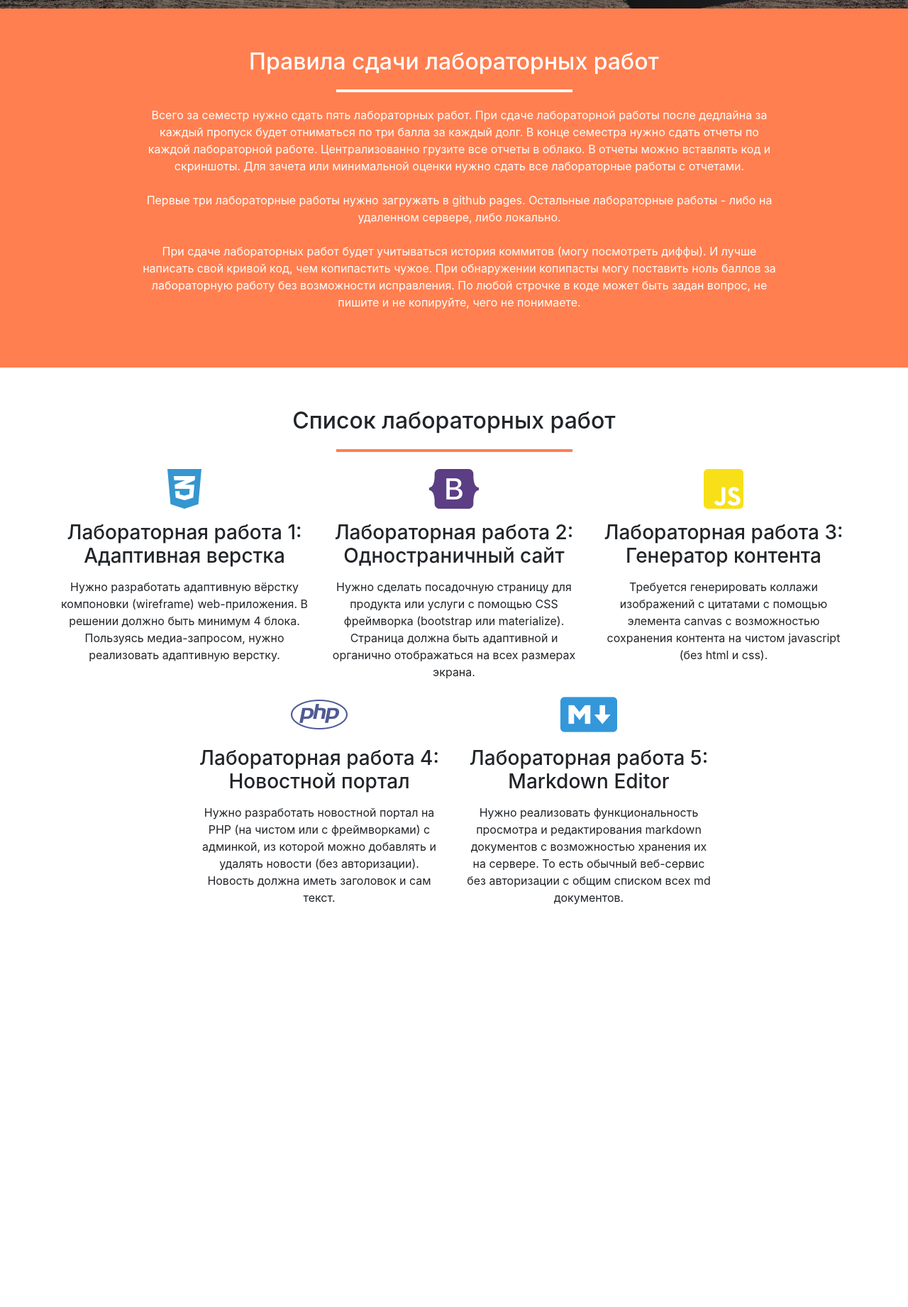
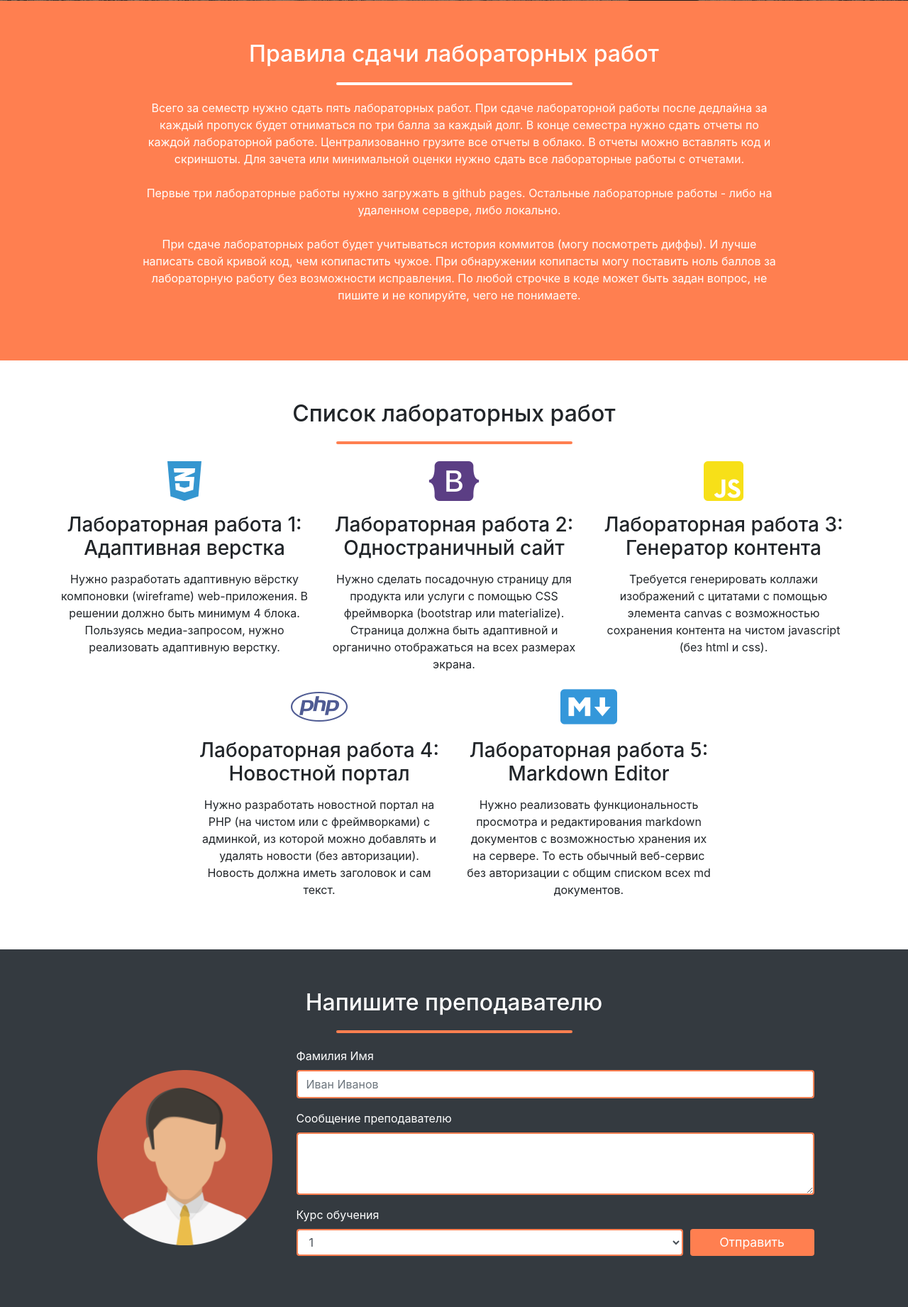
Before and after one commit to alexgelshtein/olezhko9.github.io, a PHP site: the page made by lab 2/index.html in a window 1280 px wide. Shown: the part 807-2649 px from the top of the page at 71% size. Before the commit the page ends 2082 px from the top, so only its background shows below. Run offline with PHP 8.4, Linux system fonts and the light colour scheme; some libraries are stand-ins or nearby versions.

Commit message:
content section completed

```diff
--- a/lab 2/index.html
+++ b/lab 2/index.html
@@ -34,7 +34,7 @@
                     <ul class="navbar-nav ml-auto">
                         <li class="nav-item"><a href="#description" class="nav-link active">Описание</a></li>
                         <li class="nav-item"><a href="#labs" class="nav-link">Лабораторные</a></li>
-                        <li class="nav-item"><a href="" class="nav-link">Преподаватель</a></li>
+                        <li class="nav-item"><a href="#contact" class="nav-link">Преподаватель</a></li>
                     </ul>
                 </div>
             </div>
@@ -47,7 +47,7 @@
                     <h1 class="text-uppercase"><b>Веб разработка в университете информационных технологий, механики и оптики</b></h1>
                     <hr class="decor-hr">
                     <p>Всего за семестр нужно сдать пять лабораторных работ. При сдаче лабораторной работы после дедлайна за каждый пропуск будет отниматься по три балла за каждый долг.</p>
-                    <a href="#description" class="btn btn-header">Перейти к курсу</a>
+                    <a href="#description" class="btn btn-webdev">Перейти к курсу</a>
                 </div>
             </div>
         </div>
@@ -57,7 +57,7 @@
     <section id="description">
         <div class="container text-center">
             <h2>Правила сдачи лабораторных работ</h2>
-            <hr class="decor-hr-inverse">
+            <hr class="decor-hr-white">
             <div class="row ml-auto justify-content-center">
                 <div class=" col-md-10">
 
@@ -75,33 +75,72 @@
         <div class="container text-center">
             <h2>Список лабораторных работ</h2>
             <hr class="decor-hr">
-            <div class="row">
-                <div class="col-lg-4 text-center">
+            <div class="row justify-content-center">
+                <div class="col-lg-4 col-sm-6 text-center">
                     <i class="fab fa-css3-alt"></i>
                     <h3>Лабораторная работа 1: Адаптивная верстка</h3>
                     <p>Нужно разработать адаптивную вёрстку компоновки (wireframe) web-приложения. В решении должно быть минимум 4 блока. Пользуясь медиа-запросом, нужно реализовать адаптивную верстку.</p>
                 </div>
-                <div class="col-lg-4 text-center">
+                <div class="col-lg-4 col-sm-6 text-center">
                     <i class="fab fa-bootstrap"></i>
                     <h3>Лабораторная работа 2: Одностраничный сайт</h3>
                     <p>Нужно сделать посадочную страницу для продукта или услуги с помощью CSS фреймворка (bootstrap или materialize). Страница должна быть адаптивной и органично отображаться на всех размерах экрана.</p>
                 </div>
-                <div class="col-lg-4 text-center">
+                <div class="col-lg-4 col-sm-6 text-center">
                     <i class="fab fa-js-square"></i>
                     <h3>Лабораторная работа 3: Генератор контента</h3>
                     <p>Требуется генерировать коллажи изображений с цитатами с помощью элемента canvas с возможностью сохранения контента на чистом javascript (без html и css).</p>
                 </div>
             </div>
             <div class="row justify-content-center">
-                <div class="col-lg-4 text-center">
+                <div class="col-lg-4 col-sm-6 text-center">
                     <i class="fab fa-php"></i>
                     <h3>Лабораторная работа 4: Новостной портал</h3>
                     <p>Нужно разработать новостной портал на PHP (на чистом или с фреймворками) с админкой, из которой можно добавлять и удалять новости (без авторизации). Новость должна иметь заголовок и сам текст.</p>
                 </div>
-                <div class="col-lg-4 text-center">
+                <div class="col-lg-4 col-sm-6 text-center">
                     <i class="fab fa-markdown"></i>
                     <h3>Лабораторная работа 5: Markdown Editor</h3>
                     <p>Нужно реализовать функциональность просмотра и редактирования markdown документов с возможностью хранения их на сервере. То есть обычный веб-сервис без авторизации с общим списком всех md документов.</p>
+                </div>
+            </div>
+        </div>
+    </section>
+
+    <section id="contact">
+        <div class="container">
+            <h2 class="text-center">Напишите преподавателю</h2>
+            <hr class="decor-hr">
+            <div class="row justify-content-center">
+                <div class="col-md-3 cols-md-4 profile">
+                    <img src="images/profile-1.png" alt="">
+                </div>
+                <div class="col-md-6 col-md-8">
+                    <form>
+                        <div class="form-group">
+                            <label for="nameInput">Фамилия Имя</label>
+                            <input type="email" class="form-control form-border" id="nameInput" placeholder="Иван Иванов">
+                        </div>
+
+                        <div class="form-group">
+                            <label for="messageTextarea">Сообщение преподавателю</label>
+                            <textarea class="form-control form-border" id="messageTextarea" rows="3"></textarea>
+                        </div>
+                        <div class="form-row">
+                            <div class="form-group col-9">
+                                <label for="courseSelect1">Курс обучения</label>
+                                <select class="form-control form-border" id="courseSelect1">
+                                    <option>1</option>
+                                    <option>2</option>
+                                    <option>3</option>
+                                    <option>4</option>
+                                </select>
+                            </div>
+                            <div class="col-3 btn-col">
+                                <button type="submit" class="btn btn-webdev">Отправить</button>
+                            </div>
+                        </div>
+                    </form>
                 </div>
             </div>
         </div>
--- a/lab 2/style/main.css
+++ b/lab 2/style/main.css
@@ -9,15 +9,17 @@ section {
 .decor-hr {
     max-width: 30%;
     border-width: 0.3em;
-    border-color: coral;
+    border-color: #FF7F50;
     margin: 20px auto;
+    border-radius: 100px;
 }
 
-.decor-hr-inverse {
+.decor-hr-white {
     max-width: 30%;
     border-width: 0.3em;
     border-color: #fff;
     margin: 20px auto;
+    border-radius: 100px;
 }
 
 /*header start*/
@@ -78,16 +80,16 @@ header h1 {
     font-size: 1.5em;
 }
 
-.btn-header {
-    background-color: coral;
-    font-size: 1.3em;
-    padding: 7px 15px 11px;
+.btn-webdev {
+    background-color: #FF7F50;
+    font-size: 1.1em;
     color: #fff;
     border: none;
-    border-radius: 10px;
+    border-radius: .25rem;
+    padding-bottom: 6px;
 }
 
-.btn-header:hover {
+.btn-webdev:hover {
     color: #fff;
     background-color: #f24516;
 }
@@ -97,7 +99,7 @@ header h1 {
 /*description start*/
 
 #description {
-    background-color: coral;
+    background-color: #FF7F50;
     min-height: 50vh;
     color: #fff;
 }
@@ -109,6 +111,7 @@ header h1 {
 /*description end*/
 
 /*labs start*/
+
 
 .fab {
     font-size: 4em;
@@ -145,6 +148,39 @@ header h1 {
 
 /*labs end*/
 
+/*contact start*/
+
+#contact {
+    background-color: #343A40;
+}
+
+#contact h2,
+label {
+    color: #fff;
+}
+
+.profile {
+    display: flex;
+    align-items: center;
+}
+
+.form-border {
+    border: 2px solid #FF7F50;
+}
+
+.btn-col {
+    width: 100%;
+    height: 70px;
+    display: flex;
+    align-items: flex-end;
+}
+
+.btn-col button {
+    width: 100%;
+}
+
+/*contact end*/
+
 @media (max-width: 1200px) {
     header h1 {
         font-size: 3vw;
@@ -163,6 +199,10 @@ header h1 {
     .course-header p {
         font-size: 24px;
     }
+
+    .profile {
+        display: none;
+    }
 }
 
 @media (max-width: 575px) {
@@ -175,7 +215,7 @@ header h1 {
     }
 
     .navbar-toggler-icon {
-        background-color: coral;
+        background-color: #FF7F50;
     }
 }
 
```
Also changed, not shown: lab 2/images/background.jpg (deleted), lab 2/images/profile-1.png (added).
